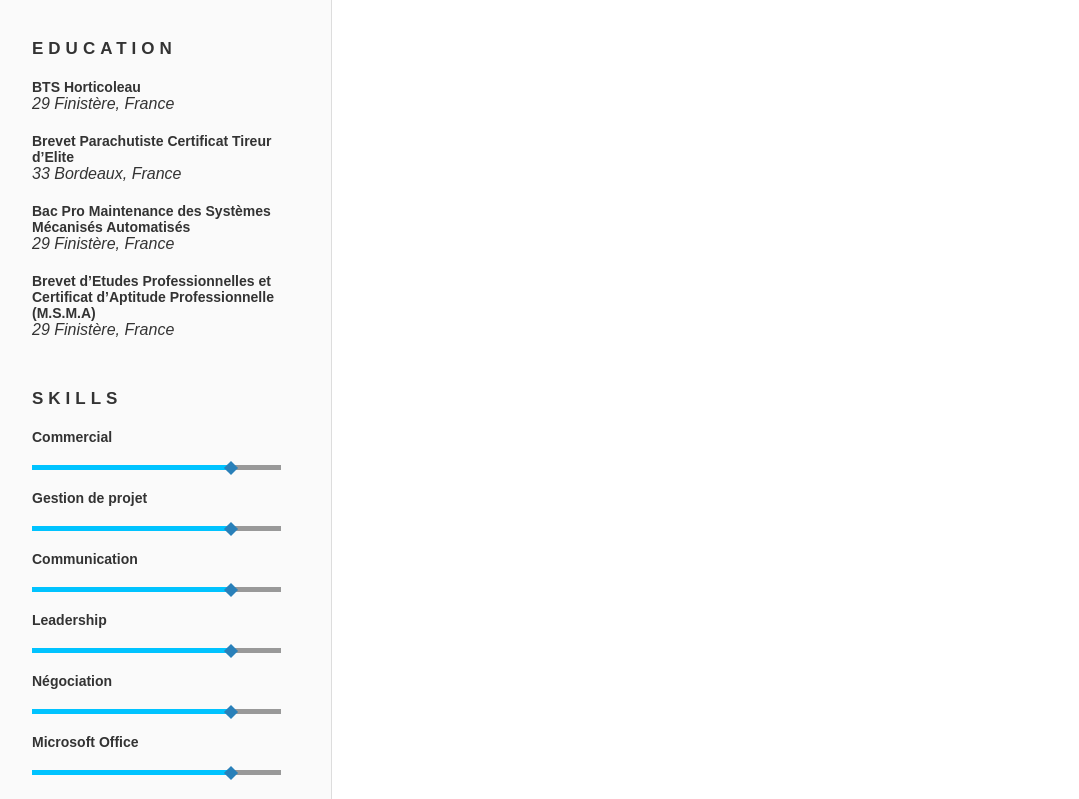
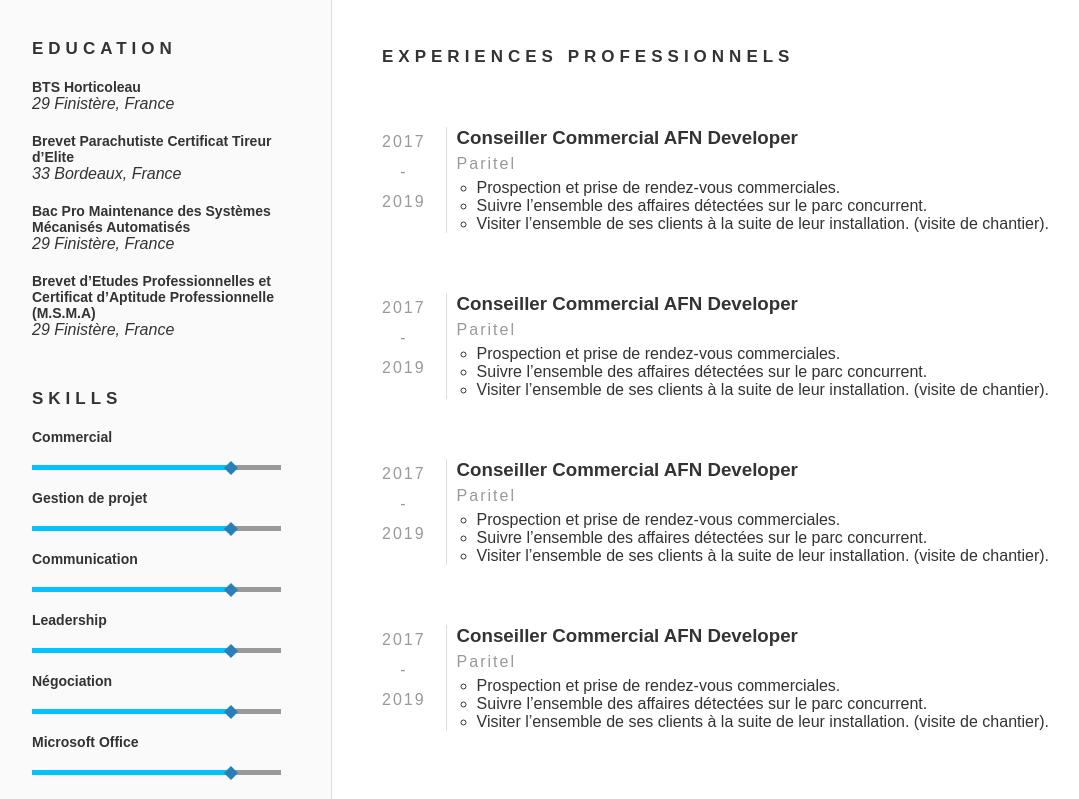
Before and after one commit to zahrahamdane/CV, a website: page index.html in a window 1280 px wide. Shown: the part 601-1400 px from the top of the page, without its empty margins (18-1097 px from the left). Drawn offline with Linux system fonts and the light colour scheme; a web font is replaced by a local one.

Commit message:
Mise en place de la partie expérience

```diff
--- a/index.html
+++ b/index.html
@@ -143,11 +143,108 @@
           nouveaux défis commerciaux pour developper des ventes, et fidéliser la
           clientèle.
         </p>
-        <p>
+        <p class="mb-5">
           Grâce à mon expérience, j'ai acquis de solides compétences
           commerciales, ce qui me permet d'optimiser mes performances et
           d'atteindre les objectifs fixés.
         </p>
+
+        <h2 class="title-small">EXPERIENCES PROFESSIONNELS</h2>
+        <div class="experience">
+          <div class="timeline">
+            <p>
+              2017 <br />
+              - <br />
+              2019
+            </p>
+          </div>
+          <div class="content">
+            <h3>Conseiller Commercial AFN Developer</h3>
+            <p class="text-hint">Paritel</p>
+            <ul>
+              <li>Prospection et prise de rendez-vous commerciales.</li>
+              <li>
+                Suivre l’ensemble des affaires détectées sur le parc concurrent.
+              </li>
+              <li>
+                Visiter l’ensemble de ses clients à la suite de leur
+                installation. (visite de chantier).
+              </li>
+            </ul>
+          </div>
+        </div>
+
+        <div class="experience">
+          <div class="timeline">
+            <p>
+              2017 <br />
+              - <br />
+              2019
+            </p>
+          </div>
+          <div class="content">
+            <h3>Conseiller Commercial AFN Developer</h3>
+            <p class="text-hint">Paritel</p>
+            <ul>
+              <li>Prospection et prise de rendez-vous commerciales.</li>
+              <li>
+                Suivre l’ensemble des affaires détectées sur le parc concurrent.
+              </li>
+              <li>
+                Visiter l’ensemble de ses clients à la suite de leur
+                installation. (visite de chantier).
+              </li>
+            </ul>
+          </div>
+        </div>
+
+        <div class="experience">
+          <div class="timeline">
+            <p>
+              2017 <br />
+              - <br />
+              2019
+            </p>
+          </div>
+          <div class="content">
+            <h3>Conseiller Commercial AFN Developer</h3>
+            <p class="text-hint">Paritel</p>
+            <ul>
+              <li>Prospection et prise de rendez-vous commerciales.</li>
+              <li>
+                Suivre l’ensemble des affaires détectées sur le parc concurrent.
+              </li>
+              <li>
+                Visiter l’ensemble de ses clients à la suite de leur
+                installation. (visite de chantier).
+              </li>
+            </ul>
+          </div>
+        </div>
+
+        <div class="experience">
+          <div class="timeline">
+            <p>
+              2017 <br />
+              - <br />
+              2019
+            </p>
+          </div>
+          <div class="content">
+            <h3>Conseiller Commercial AFN Developer</h3>
+            <p class="text-hint">Paritel</p>
+            <ul>
+              <li>Prospection et prise de rendez-vous commerciales.</li>
+              <li>
+                Suivre l’ensemble des affaires détectées sur le parc concurrent.
+              </li>
+              <li>
+                Visiter l’ensemble de ses clients à la suite de leur
+                installation. (visite de chantier).
+              </li>
+            </ul>
+          </div>
+        </div>
       </main>
     </div>
   </body>
--- a/scss/_classes.scss
+++ b/scss/_classes.scss
@@ -9,4 +9,7 @@
   &-primary {
     color: var(--primary);
   }
+  &-hint {
+    color: var(--hint);
+  }
 }
--- /dev/null
+++ b/scss/_utils.scss
@@ -0,0 +1,7 @@
+.mb-5 {
+  margin-bottom: 5rem !important;
+}
+
+.mb-2 {
+  margin-bottom: 2rem !important;
+}
--- a/scss/style.scss
+++ b/scss/style.scss
@@ -1,6 +1,7 @@
 @use "base" as *;
 @use "reset" as *;
 @use "classes" as *;
+@use "utils" as *;
 
 .grid-container {
   display: grid;
@@ -37,7 +38,7 @@ header {
   grid-area: picture;
   padding: 6rem;
   background: var(--background);
-  border-right: 1px solid #ddd;
+  border-right: 1px solid var(--border);
   img {
     border-radius: 50%;
   }
@@ -46,7 +47,7 @@ header {
 aside {
   grid-area: aside;
   background: var(--background);
-  border-right: 1px solid #ddd;
+  border-right: 1px solid var(--border);
   padding: 5rem;
   min-height: 1500px;
   .block {
@@ -100,7 +101,7 @@ aside {
       align-items: center;
       margin: 2rem 0;
       i {
-        flex: 2 0 50px;
+        flex: 0 0 50px;
         font-size: 2rem;
         margin-right: 1rem;
       }
@@ -123,4 +124,31 @@ main {
     letter-spacing: 0.2rem;
     line-height: 3rem;
   }
+
+  .experience {
+    display: flex;
+    margin: 6rem 0;
+    .timeline {
+      text-align: center;
+      color: var(--hint);
+      padding-right: 2rem;
+      border-right: 1px solid var(--border);
+      p {
+        margin: 0;
+      }
+    }
+    .content {
+      padding: 0 1rem;
+      h3 {
+        margin: 0;
+      }
+      p {
+        margin: 0;
+      }
+      ul {
+        list-style: circle;
+        padding-left: 2rem;
+      }
+    }
+  }
 }
```
Also changed, not shown: css/style.css, 1 other file.
